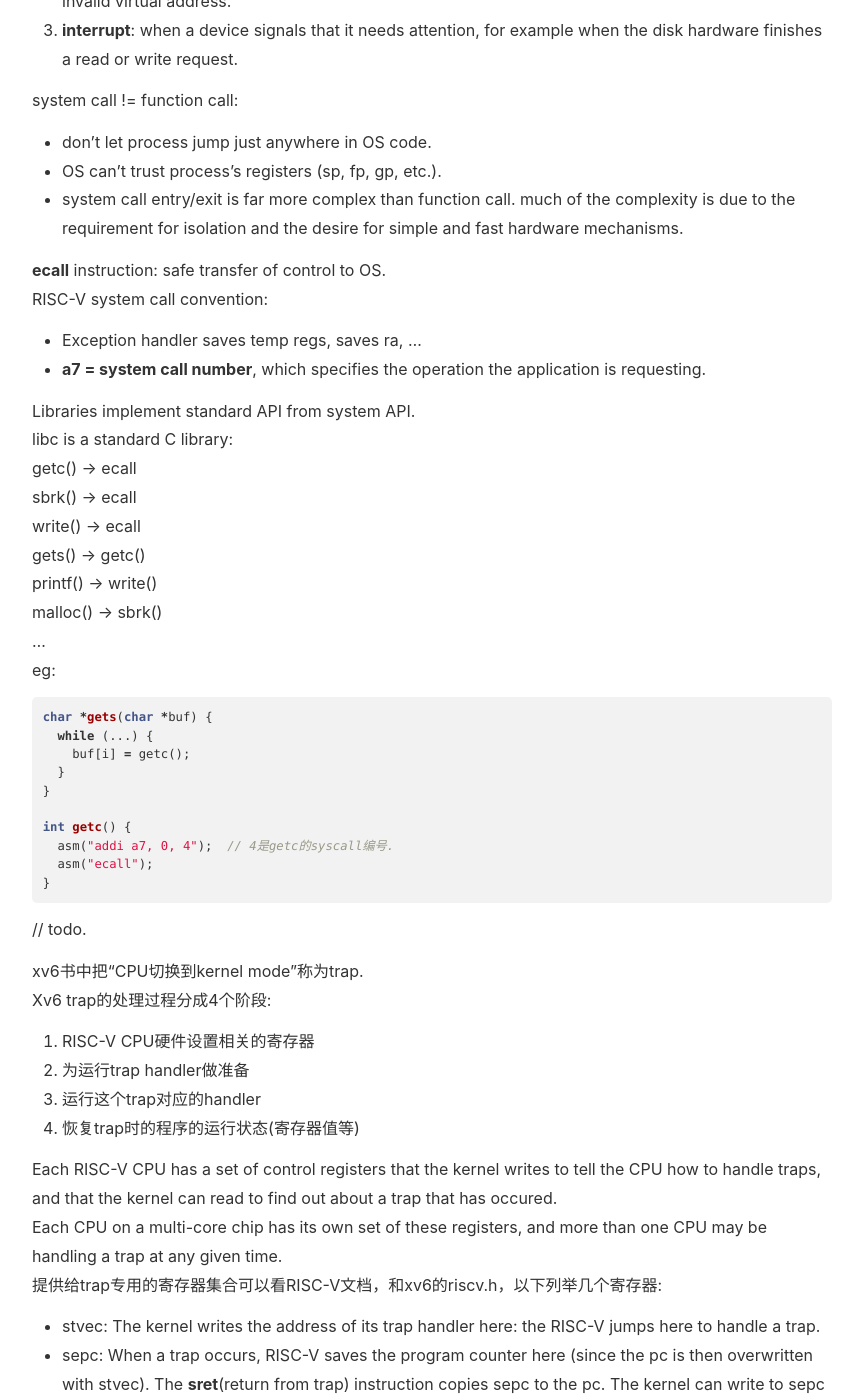
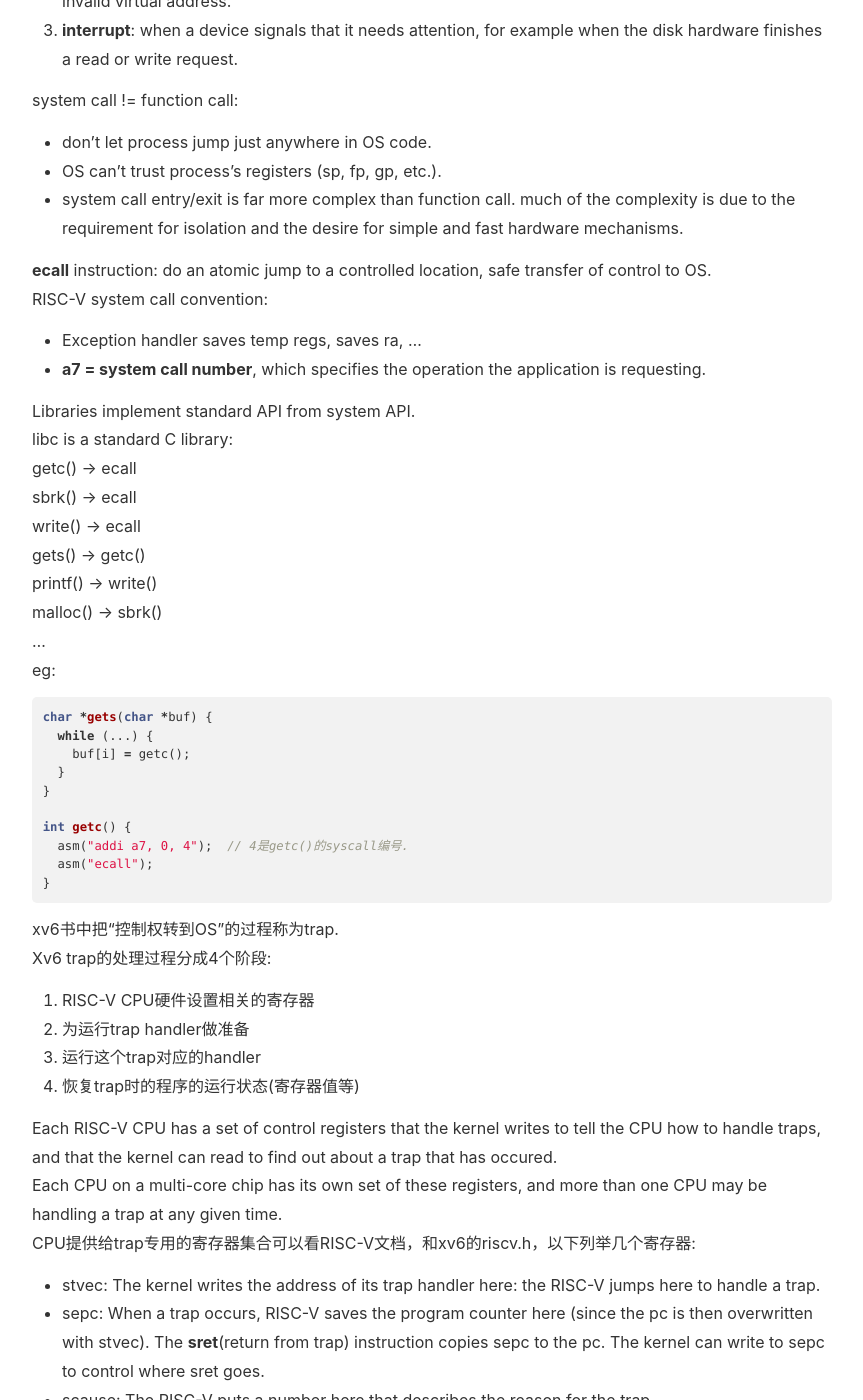
Before and after one commit to fukua95/fukua95.github.io, a Jekyll site: the page built from _posts/2020-10-25-6.S081-notes.md, in a window 1280 px wide and 1400 px high, scrolled down 9909 px. Shown: the whole window, without its empty margins (88-951 px from the left). Built offline with Jekyll 4.4.1, drawn with Linux system fonts in a browser that asks for light colours; nearby versions of some CDN libraries; comment, search, counter and statistics services are not loaded.

Commit message:
Fixed 6.S081 note: 修改几句表达.

````diff
--- a/_posts/2020-10-25-6.S081-notes.md
+++ b/_posts/2020-10-25-6.S081-notes.md
@@ -302,7 +302,7 @@
 * OS can't trust process's registers (sp, fp, gp, etc.).
 * system call entry/exit is far more complex than function call. much of the complexity is due to the requirement for isolation and the desire for simple and fast hardware mechanisms.
 
-**ecall** instruction: safe transfer of control to OS.
+**ecall** instruction: do an atomic jump to a controlled location, safe transfer of control to OS.
 RISC-V system call convention:
 * Exception handler saves temp regs, saves ra, ...
 * **a7 = system call number**, which specifies the operation the application is requesting.
@@ -325,13 +325,12 @@
 }
 
 int getc() {
-  asm("addi a7, 0, 4");  // 4是getc的syscall编号.
+  asm("addi a7, 0, 4");  // 4是getc()的syscall编号.
   asm("ecall");
 }
 ```
-// todo.
 
-xv6书中把“CPU切换到kernel mode"称为trap.
+xv6书中把“控制权转到OS"的过程称为trap.
 Xv6 trap的处理过程分成4个阶段:
 1. RISC-V CPU硬件设置相关的寄存器
 2. 为运行trap handler做准备
````
Also changed, not shown: other parts of _posts/2020-10-25-6.S081-notes.md (+1 -1 lines).
